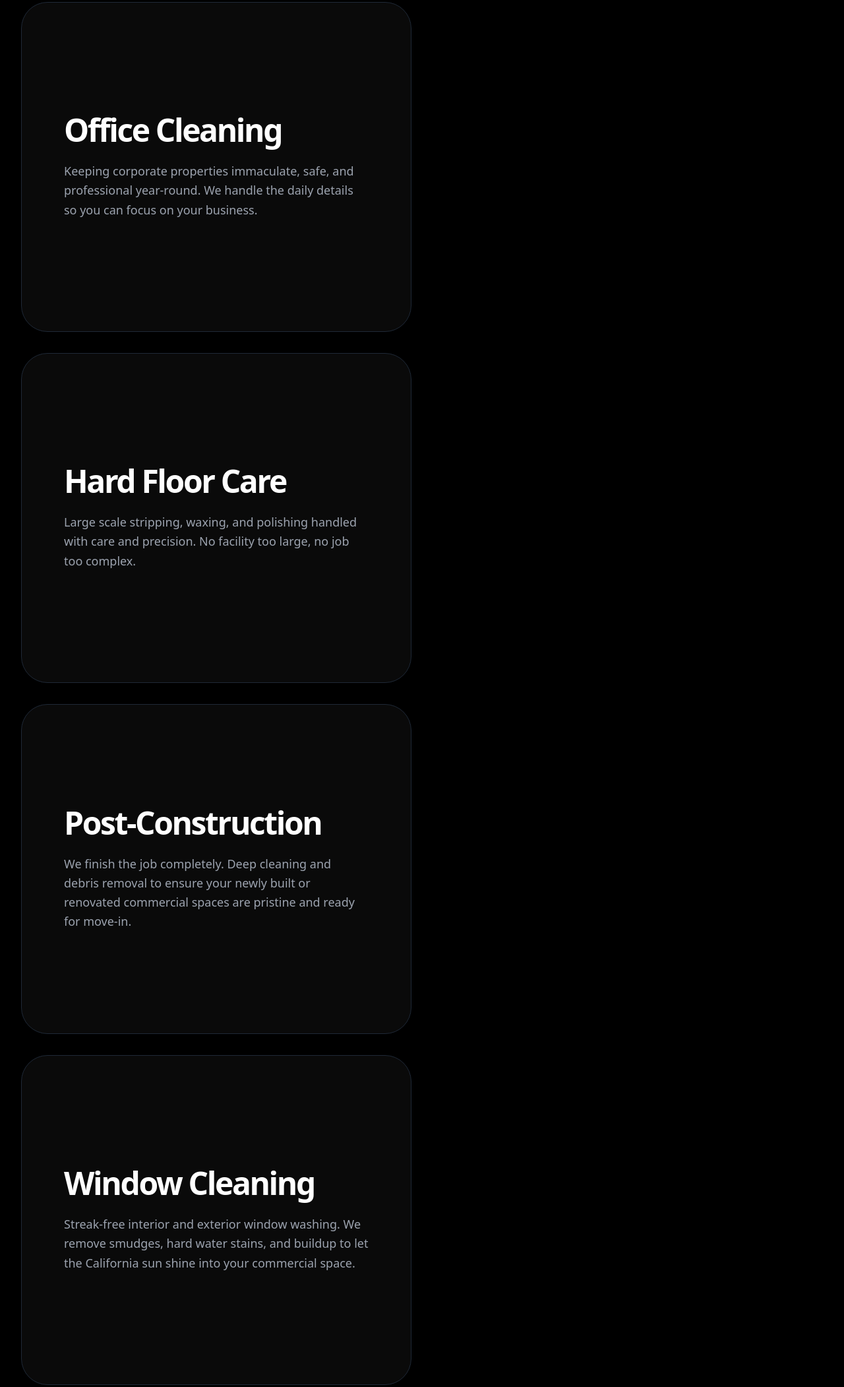
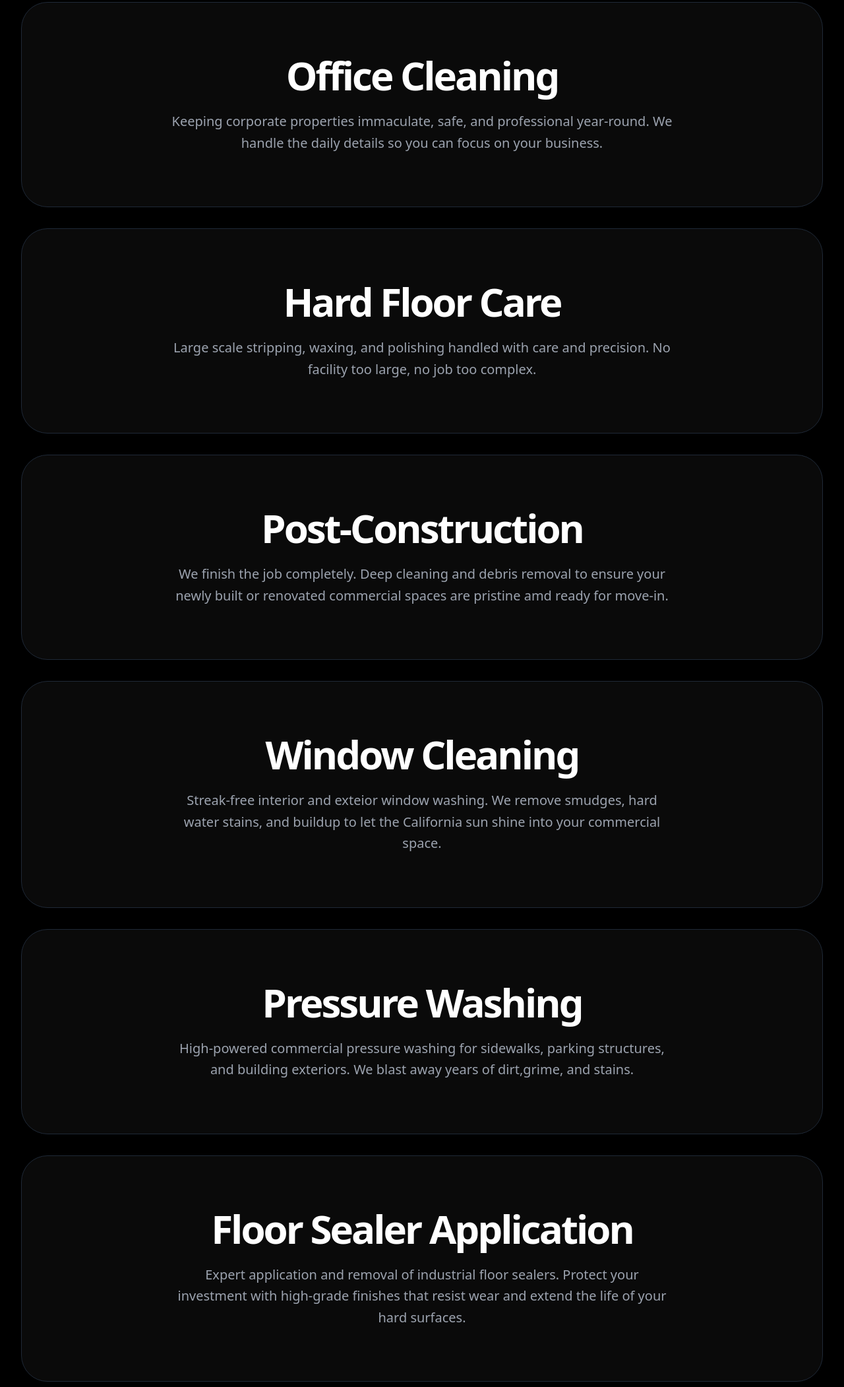
Before and after one commit to vmiguelt01-spec/janitorial-website, a website: page services.html in a window 1280 px wide. Shown: the part 1130-3232 px from the top of the page at 66% size. Drawn offline with nearby package versions, Linux system fonts and the light colour scheme; files that its build step writes are made by us from their sources.

Commit message:
Update services.html

```diff
--- a/services.html
+++ b/services.html
@@ -159,54 +159,43 @@ class="bg-black text-white font-sans antialiased">
         Comprehensive, reliable janitorial maintenance for Los Angeles businesses. From daily upkeep to deep sanitation, we keep your facility running seamlessly.
     </p>
 </div>
-    <div class="grid grid-cols-1 md:grid-cols-2 gap-8 items-stretch">
-        <div class="bg-[#0a0a0a] rounded-[40px] p-10 md:p-16 flex flex-col justify-center border border-gray-800 hover:border-gray-600 transition duration-500 h-[500px] md:order-2">
-            <h2 class="text-3xl md:text-5xl font-black tracking-tighter mb-6">Office Cleaning</h2>
-            <p class="text-gray-400 text-lg leading-relaxed">Keeping corporate properties immaculate, safe, and professional year-round. We handle the daily details so you can focus on your business.</p>
-        </div>
+    <div class="bg-[#0a0a0a] rounded-[40px] p-10 md:p-20 border border-gray-800 hover:border-white transition duration-500 text-center">
+    <h2 class="text-3xl md:text-6xl font-black tracking-tighter mb-6">Office Cleaning</h2>
+    <p class="text-gray-400 text-xl leading-relaxed max-w-3xl mx-auto">
+        Keeping corporate properties immaculate, safe, and professional year-round. We handle the daily details so you can focus on your business.
+    </p>
+</div>
+   <div class="bg-[#0a0a0a] rounded-[40px] p-10 md:p-20 border border-gray-800 hover:border-white transition duration-500 text-center">
+    <h2 class="text-3xl md:text-6xl font-black tracking-tighter mb-6">Hard Floor Care </h2>
+    <p class="text-gray-400 text-xl leading-relaxed max-w-3xl mx-auto">
+        Large scale stripping, waxing, and polishing handled with care and precision. No facility too large, no job too complex.
+    </p>
+</div>
 
-    </div>
-
-    <div class="grid grid-cols-1 md:grid-cols-2 gap-8 items-stretch">
-        <div class="bg-[#0a0a0a] rounded-[40px] p-10 md:p-16 flex flex-col justify-center border border-gray-800 hover:border-gray-600 transition duration-500 h-[500px]">
-            <h2 class="text-3xl md:text-5xl font-black tracking-tighter mb-6">Hard Floor Care</h2>
-            <p class="text-gray-400 text-lg leading-relaxed">Large scale stripping, waxing, and polishing handled with care and precision. No facility too large, no job too complex.</p>
-        </div>
-
-    </div>
-
-    <div class="grid grid-cols-1 md:grid-cols-2 gap-8 items-stretch">
-        <div class="bg-[#0a0a0a] rounded-[40px] p-10 md:p-16 flex flex-col justify-center border border-gray-800 hover:border-gray-600 transition duration-500 h-[500px] md:order-2">
-            <h2 class="text-3xl md:text-5xl font-black tracking-tighter mb-6">Post-Construction</h2>
-            <p class="text-gray-400 text-lg leading-relaxed">We finish the job completely. Deep cleaning and debris removal to ensure your newly built or renovated commercial spaces are pristine and ready for move-in.</p>
-        </div>
-
-    </div>
-
-    <div class="grid grid-cols-1 md:grid-cols-2 gap-8 items-stretch">
-        <div class="bg-[#0a0a0a] rounded-[40px] p-10 md:p-16 flex flex-col justify-center border border-gray-800 hover:border-gray-600 transition duration-500 h-[500px]">
-            <h2 class="text-3xl md:text-5xl font-black tracking-tighter mb-6">Window Cleaning</h2>
-            <p class="text-gray-400 text-lg leading-relaxed">Streak-free interior and exterior window washing. We remove smudges, hard water stains, and buildup to let the California sun shine into your commercial space.</p>
-        </div>
-
-    </div>
-
-    <div class="grid grid-cols-1 md:grid-cols-2 gap-8 items-stretch">
-        <div class="bg-[#0a0a0a] rounded-[40px] p-10 md:p-16 flex flex-col justify-center border border-gray-800 hover:border-gray-600 transition duration-500 h-[500px] md:order-2">
-            <h2 class="text-3xl md:text-5xl font-black tracking-tighter mb-6">Pressure Washing</h2>
-            <p class="text-gray-400 text-lg leading-relaxed">High-powered commercial pressure washing for sidewalks, parking structures, and building exteriors. We blast away years of dirt, grime, and stains.</p>
-        </div>
-
-    </div>
-
-    <div class="grid grid-cols-1 md:grid-cols-2 gap-8 items-stretch">
-        <div class="bg-[#0a0a0a] rounded-[40px] p-10 md:p-16 flex flex-col justify-center border border-gray-800 hover:border-gray-600 transition duration-500 h-[500px]">
-            <h2 class="text-3xl md:text-5xl font-black tracking-tighter mb-6">Floor Sealer Application</h2>
-            <p class="text-gray-400 text-lg leading-relaxed">Expert application and removal of industrial floor sealers. Protect your investment with high-grade finishes that resist wear and extend the life of your hard surfaces.</p>
-        </div>
-
-    </div>
-
+<div class="bg-[#0a0a0a] rounded-[40px] p-10 md:p-20 border border-gray-800 hover:border-white transition duration-500 text-center">
+    <h2 class="text-3xl md:text-6xl font-black tracking-tighter mb-6">Post-Construction</h2>
+    <p class="text-gray-400 text-xl leading-relaxed max-w-3xl mx-auto">
+        We finish the job completely. Deep cleaning and debris removal to ensure your newly built or renovated commercial spaces are pristine amd ready for move-in.
+    </p>
+</div>
+     <div class="bg-[#0a0a0a] rounded-[40px] p-10 md:p-20 border border-gray-800 hover:border-white transition duration-500 text-center">
+    <h2 class="text-3xl md:text-6xl font-black tracking-tighter mb-6">Window Cleaning</h2>
+    <p class="text-gray-400 text-xl leading-relaxed max-w-3xl mx-auto">
+        Streak-free interior and exteior window washing. We remove smudges, hard water stains, and buildup to let the California sun shine into your commercial space.
+    </p>
+</div>
+   <div class="bg-[#0a0a0a] rounded-[40px] p-10 md:p-20 border border-gray-800 hover:border-white transition duration-500 text-center">
+    <h2 class="text-3xl md:text-6xl font-black tracking-tighter mb-6">Pressure Washing </h2>
+    <p class="text-gray-400 text-xl leading-relaxed max-w-3xl mx-auto">
+        High-powered commercial pressure washing for sidewalks, parking structures, and building exteriors. We blast away years of dirt,grime, and stains.
+    </p>
+</div>
+   <div class="bg-[#0a0a0a] rounded-[40px] p-10 md:p-20 border border-gray-800 hover:border-white transition duration-500 text-center">
+    <h2 class="text-3xl md:text-6xl font-black tracking-tighter mb-6">Floor Sealer Application</h2>
+    <p class="text-gray-400 text-xl leading-relaxed max-w-3xl mx-auto">
+        Expert application and removal of industrial floor sealers. Protect your investment with high-grade finishes that resist wear and extend the life of your hard surfaces.
+    </p>
+</div>
 </section>
 <footer class="bg-gradient-to-b from-[#0a192f] to-[#020c1b] py-20 border-t border-gray-800">
         <div class="max-w-7xl mx-auto px-4 sm:px-6 lg:px-8">
```
